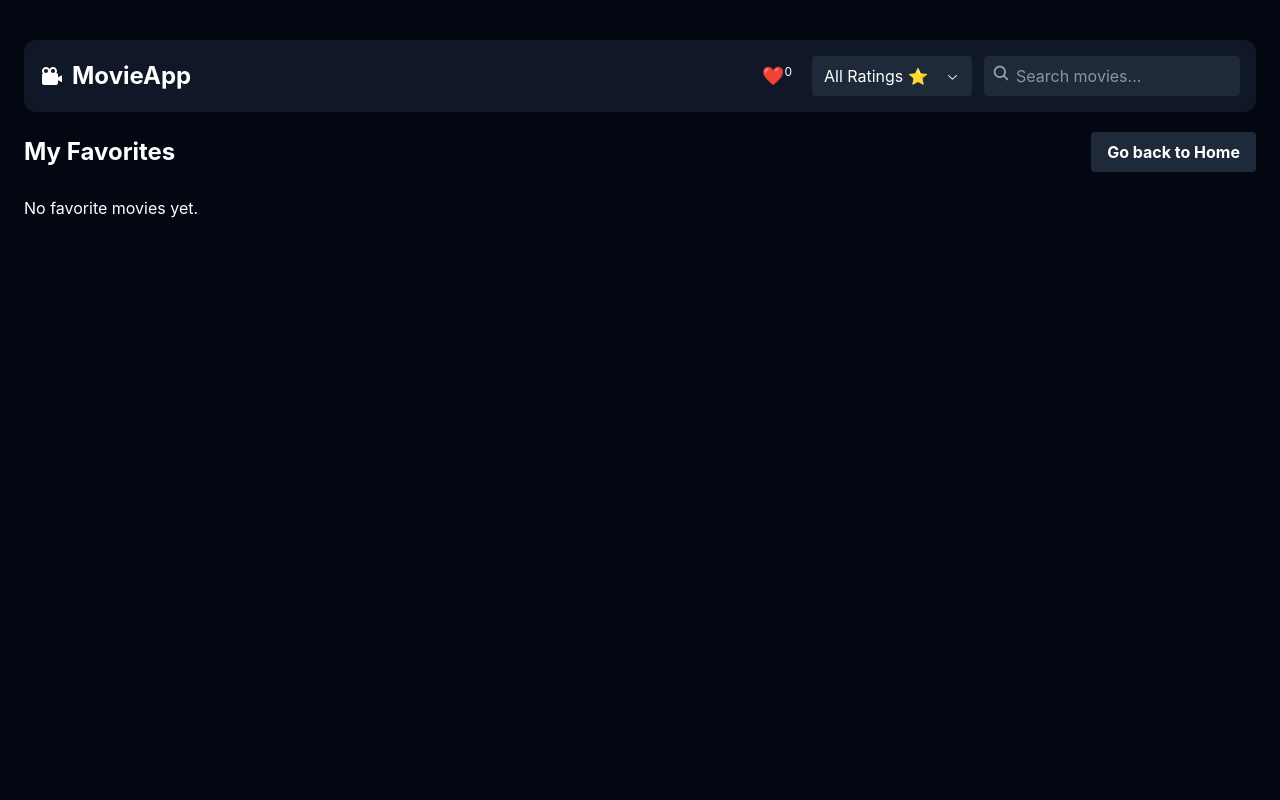
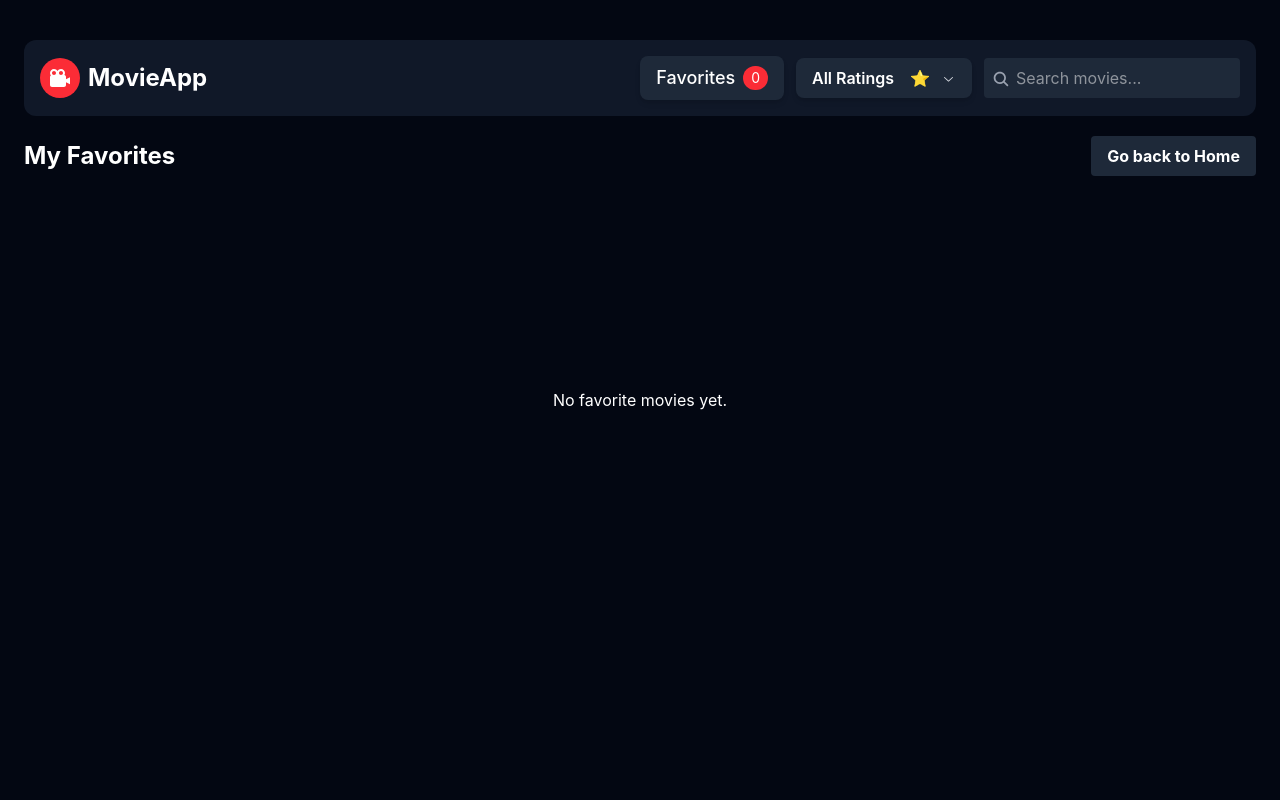
Before and after one commit to dhruvfaldu/Movie_Project, a React (Vite) app: page /favorites in a window 1280 px wide. Shown: the top 800 px of the page. Built offline with nearby package versions, Linux system fonts and the light colour scheme.

Commit message:
UI chnages and search chnages

```diff
--- a/src/components/Navbar.jsx
+++ b/src/components/Navbar.jsx
@@ -1,7 +1,7 @@
 import * as Select from "@radix-ui/react-select";
-import { CheckIcon, ChevronDownIcon } from "@radix-ui/react-icons";
+import { ChevronDownIcon } from "@radix-ui/react-icons";
 import { useDispatch, useSelector } from "react-redux";
-import { searchMovie, setRating } from "../store/movies/movieSlice";
+import { setRating, setQuery } from "../store/movies/movieSlice";
 import { useState, useEffect } from "react";
 import { BiSolidCameraMovie } from "react-icons/bi";
 import { IoSearch } from "react-icons/io5";
@@ -9,89 +9,74 @@ import { Link } from "react-router-dom";
 import useDebounce from "../hook/useDebounce";
 
 const Navbar = () => {
+
   const dispatch = useDispatch();
+
   const { favorites, rating } = useSelector((state) => state.movies);
 
-  const [query, setQuery] = useState("");
-  const [theme, setTheme] = useState(
-    localStorage.getItem("theme") || "dark"
-  );
+  const [query, setLocalQuery] = useState("");
 
-  const debouncedQuery = useDebounce(query, 2000);
+  const debouncedQuery = useDebounce(query, 500);
 
   const favoriteCount = favorites.length;
 
   const handleSearch = (e) => {
-    setQuery(e.target.value);
+    setLocalQuery(e.target.value);
   };
 
   useEffect(() => {
-    if (debouncedQuery.length > 2) {
-      dispatch(searchMovie(debouncedQuery));
-    }
+    dispatch(setQuery(debouncedQuery || ""));
   }, [debouncedQuery, dispatch]);
-
-  useEffect(() => {
-    const root = document.documentElement;
-    if (theme === "dark") {
-      root.classList.add("dark");
-    } else {
-      root.classList.remove("dark");
-    }
-    localStorage.setItem("theme", theme);
-  }, [theme]);
 
   return (
     <div className="bg-gray-900 rounded-xl p-4 sticky top-2 z-10">
       <div className="flex flex-col md:flex-row md:items-center md:justify-between gap-4">
         <div className="flex items-center text-white text-xl md:text-2xl font-bold">
-          <BiSolidCameraMovie />
+          <span className="bg-red-500 px-2 py-2 rounded-full"><BiSolidCameraMovie /></span>
           <Link to="/">
             <span className="ml-2">MovieApp</span>
           </Link>
         </div>
 
         <div className="flex flex-col sm:flex-row items-stretch sm:items-center gap-3 w-full md:w-auto">
-
-          <Link
-            to="/favorites"
-            className="text-white text-lg"
-          >
-            <span className="mr-2">❤️
-              <sup className="text-xs">{favoriteCount}</sup>
-            </span>
+          <Link to="/favorites" className="text-white text-lg">
+            <button className="flex items-center gap-2 bg-gray-800 hover:bg-gray-700 text-white px-4 py-2 rounded-lg transition duration-200 shadow-md">
+              <span className="font-medium">Favorites</span>
+              <span className="bg-red-500 text-white text-sm px-2 py-0.5 rounded-full">
+                {favoriteCount}
+              </span>
+            </button>
           </Link>
 
           <Select.Root
             value={String(rating)}
             onValueChange={(value) => dispatch(setRating(Number(value)))}>
-            <Select.Trigger
-              className="bg-gray-800 text-white px-3 py-2 rounded flex items-center justify-between sm:w-40">
-              <Select.Value placeholder="Select Rating" />
-              <Select.Icon>
+            <Select.Trigger className="flex items-center justify-between gap-2 bg-gray-800 font-semibold hover:bg-gray-700 text-white px-4 py-2 rounded-lg shadow-md transition duration-200 sm:w-44 cursor-pointer">
+              <Select.Value placeholder="Rating ⭐" />
+              <Select.Icon className="text-gray-300">
                 <ChevronDownIcon />
               </Select.Icon>
             </Select.Trigger>
             <Select.Portal>
               <Select.Content
                 position="popper"
-                sideOffset={5}
-                className="bg-gray-800 text-white rounded shadow-lg sm:w-40 z-50">
+                sideOffset={6}
+                className="bg-gray-800 text-white rounded-lg shadow-xl sm:w-44 z-50 border border-gray-700">
                 <Select.Viewport className="p-2">
-                  <Select.Item value="0" className="px-3 py-2 hover:bg-gray-700 rounded cursor-pointer">
-                    <Select.ItemText>All Ratings ⭐</Select.ItemText>
+                  <Select.Item value="0" className="px-3 py-2 rounded hover:bg-gray-700 cursor-pointer flex items-center gap-2">
+                    <Select.ItemText>All Ratings <span className="ml-3">⭐</span></Select.ItemText>
                   </Select.Item>
-                  <Select.Item value="5" className="px-3 py-2 hover:bg-gray-700 rounded cursor-pointer">
-                    <Select.ItemText>5+ Ratings</Select.ItemText>
+                  <Select.Item value="5" className="px-3 py-2 rounded hover:bg-gray-700 cursor-pointer">
+                    <Select.ItemText>5+ ⭐</Select.ItemText>
                   </Select.Item>
-                  <Select.Item value="6" className="px-3 py-2 hover:bg-gray-700 rounded cursor-pointer">
-                    <Select.ItemText>6+ Ratings</Select.ItemText>
+                  <Select.Item value="6" className="px-3 py-2 rounded hover:bg-gray-700 cursor-pointer">
+                    <Select.ItemText>6+ ⭐</Select.ItemText>
                   </Select.Item>
-                  <Select.Item value="7" className="px-3 py-2 hover:bg-gray-700 rounded cursor-pointer">
-                    <Select.ItemText>7+ Ratings</Select.ItemText>
+                  <Select.Item value="7" className="px-3 py-2 rounded hover:bg-gray-700 cursor-pointer">
+                    <Select.ItemText>7+ ⭐</Select.ItemText>
                   </Select.Item>
-                  <Select.Item value="8" className="px-3 py-2 hover:bg-gray-700 rounded cursor-pointer">
-                    <Select.ItemText>8+ Ratings</Select.ItemText>
+                  <Select.Item value="8" className="px-3 py-2 rounded hover:bg-gray-700 cursor-pointer">
+                    <Select.ItemText>8+ ⭐</Select.ItemText>
                   </Select.Item>
                 </Select.Viewport>
               </Select.Content>
@@ -99,10 +84,9 @@ const Navbar = () => {
           </Select.Root>
 
           <div className="relative w-full sm:w-64">
-            <div className="absolute left-2 top-2 text-gray-400 text-lg">
+            <div className="absolute left-2 top-3 text-gray-400 text-lg">
               <IoSearch />
             </div>
-
             <input
               type="text"
               placeholder="Search movies..."
--- a/src/pages/Favorites.jsx
+++ b/src/pages/Favorites.jsx
@@ -9,7 +9,7 @@ const Favorites = () => {
 
     return (
         <div className="bg-gray-950 min-h-screen text-white py-4 px-0">
-            <div className="max-w-7xl mx-auto">
+            <div className="max-w-7xl mx-auto ">
                 <div className="flex items-center justify-between gap-5 mb-5">
                     <h1 className="text-2xl font-bold mt-2 mb-2">
                         My Favorites
@@ -22,7 +22,7 @@ const Favorites = () => {
                 </div>
 
                 {favorites.length === 0 ? (
-                    <p>No favorite movies yet.</p>
+                    <p className="flex justify-center items-center h-100 align-center">No favorite movies yet.</p>
                 ) : (
                     <div className="grid grid-cols-2 sm:grid-cols-3 md:grid-cols-4 lg:grid-cols-5 gap-6">
                         {favorites.map((movie) => (
--- a/src/pages/Home.jsx
+++ b/src/pages/Home.jsx
@@ -1,23 +1,28 @@
 import { useState, useEffect } from "react";
 import { useDispatch, useSelector } from "react-redux";
-import { getPopularMovies,setPage, getGenres, getMoviesByGenre, setGenre } from "../store/movies/movieSlice";
+import { getPopularMovies, setPage, getGenres, getMoviesByGenre, setGenre, searchMovie } from "../store/movies/movieSlice";
 import MovieCard from "../components/MovieCard";
 import HeroBanner from "../components/HeroBanner";
 
 const Home = () => {
     const dispatch = useDispatch();
 
-    const { movies, page, totalPages, loading, rating, genres, selectedGenre } = useSelector(
+    const { movies, page, totalPages, loading, rating, genres, selectedGenre, query, } = useSelector(
         (state) => state.movies
     );
 
     useEffect(() => {
-        if (selectedGenre) {
+        if (query && query.length > 2) {
+            dispatch(searchMovie({ query, page }));
+        }
+        else if (selectedGenre) {
             dispatch(getMoviesByGenre({ genreId: selectedGenre, page }));
-        } else {
+        }
+        else {
             dispatch(getPopularMovies(page));
         }
-    }, [dispatch, page, selectedGenre]);
+
+    }, [dispatch, page, selectedGenre, query]);
 
     useEffect(() => {
         dispatch(getGenres());
@@ -69,7 +74,7 @@ const Home = () => {
                     <button
                         key={genre.id}
                         onClick={() => dispatch(setGenre(genre.id))}
-                        className={`px-4 py-2 rounded-full text-sm transition
+                        className={`px-4 py-2 rounded-full text-sm transition cursor-pointer
 ${selectedGenre === genre.id
                                 ? "bg-red-600 text-white"
                                 : "bg-gray-800 text-gray-300 hover:bg-gray-700"
@@ -79,7 +84,6 @@ ${selectedGenre === genre.id
                     </button>
                 ))}
             </div>
-
 
             <h2 className="text-2xl font-bold mb-5 mt-5">
                 Popular Movies
@@ -103,11 +107,12 @@ ${selectedGenre === genre.id
                         ))}
                     </div>
 
+                    {filteredMovies.length > 0 && (
                         <div className="flex gap-2 justify-center mt-6 items-center">
                             <button
                                 onClick={() => dispatch(setPage(page - 1))}
                                 disabled={page === 1}
-                            className="px-3 py-1 bg-gray-800 rounded disabled:opacity-40"
+                                className="px-3 py-1 bg-gray-800 rounded disabled:opacity-40 cursor-pointer"
                             >
                                 Prev
                             </button>
@@ -121,7 +126,7 @@ ${selectedGenre === genre.id
                                     <button
                                         key={`page-${num}`}
                                         onClick={() => dispatch(setPage(num))}
-                                    className={`px-3 py-1 rounded ${page === num
+                                        className={`px-3 py-1 rounded cursor-pointer ${page === num
                                             ? "bg-red-600"
                                             : "bg-gray-800 hover:bg-gray-700"
                                             }`}
@@ -134,11 +139,12 @@ ${selectedGenre === genre.id
                             <button
                                 onClick={() => dispatch(setPage(page + 1))}
                                 disabled={page === totalPages}
-                            className="px-3 py-1 bg-gray-800 rounded disabled:opacity-40"
+                                className="px-3 py-1 bg-gray-800 rounded disabled:opacity-40 cursor-pointer"
                             >
                                 Next
                             </button>
                         </div>
+                    )}
                 </>
             )}
         </>
--- a/vite.config.js
+++ b/vite.config.js
@@ -5,4 +5,9 @@ import tailwindcss from '@tailwindcss/vite'
 // https://vite.dev/config/
 export default defineConfig({
   plugins: [react(),tailwindcss()],
+  server: {
+    allowedHosts: [
+      'jacquelynn-supportable-ravingly.ngrok-free.dev',
+    ]
+  }
 })
```
Also changed, not shown: src/components/HeroBanner.jsx (+2 -9 lines), src/components/MovieCard.jsx (+6 -4 lines), src/components/TrailerModal.jsx (deleted, +0 -30 lines), src/services/api.js (+6 -4 lines), src/store/movies/movieSlice.js (+35 -13 lines), 1 other file (tests, documents, lock files or other folders). Lines whose indentation alone changed are shown as unchanged.
